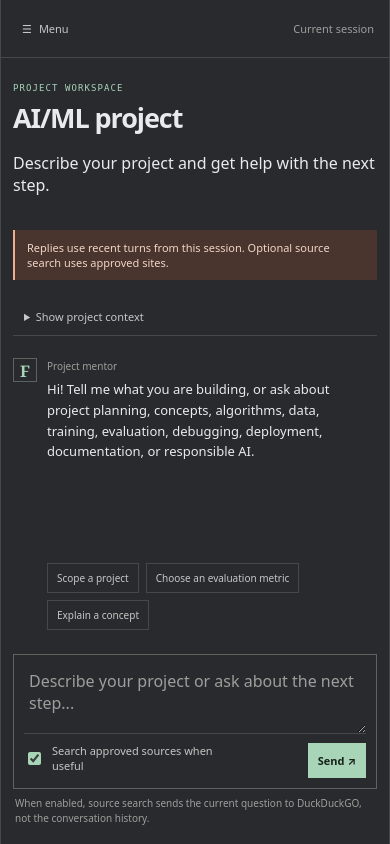
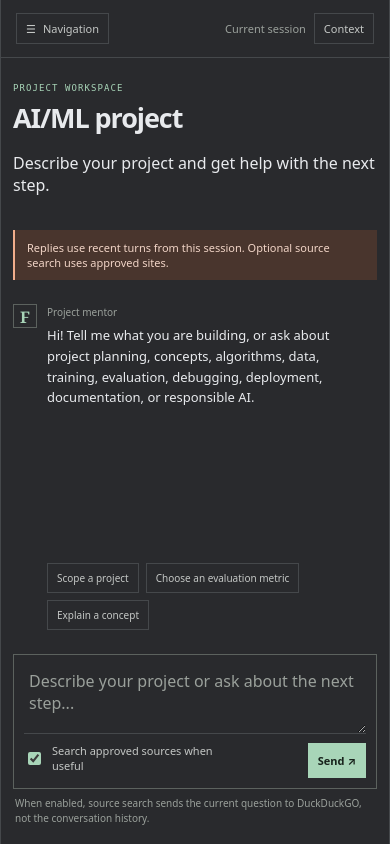
Before and after one commit to Shubh-Pi/ai-internship-projects, a Flask app: page / in a window 390 px wide. Run offline with Flask 3, Linux system fonts and the light colour scheme; data that the repository does not hold is empty.

Commit message:
Changed the layout of the chatbot website

```diff
--- a/AI-intern week 1/neural_network.py
+++ b/AI-intern week 1/neural_network.py
@@ -124,7 +124,7 @@ epochs_without_improvement = 0
 for epoch in range(MAX_EPOCHS):
     shuffled_training_rows = rng.permutation(X_train.shape[0])
 
-    for start in range(0, X_train.shape[0]):
+    for start in range(0, X_train.shape[0], BATCH_SIZE):
         batch_rows = shuffled_training_rows[start : start + BATCH_SIZE]
         batch_x = X_train[batch_rows]
         batch_y = y_train[batch_rows]
--- a/AI-intern week 2/AI_chatbot/app.py
+++ b/AI-intern week 2/AI_chatbot/app.py
@@ -11,7 +11,7 @@ import requests
 from bs4 import BeautifulSoup
 from flask import Flask, jsonify, render_template, request, session
 
-APP_NAME = "Fieldnote | AI/ML Project Mentor"
+APP_NAME = "AI/ML Project Mentor"
 OLLAMA_URL = os.environ.get("OLLAMA_URL", "http://127.0.0.1:11434/api/chat")
 OLLAMA_MODEL = os.environ.get("OLLAMA_MODEL", "qwen3:4b-instruct")
 SESSION_TIMEOUT_SECONDS = 30 * 60
--- a/AI-intern week 2/AI_chatbot/static/app.js
+++ b/AI-intern week 2/AI_chatbot/static/app.js
@@ -144,20 +144,32 @@ document.querySelectorAll("[data-prompt]").forEach((button) => {
     });
 });
 
-// 7. Mobile navigation
+// 7. Toggle the navigation and project context panels
 
-const sidebar = document.getElementById("sidebar");
 const menuToggle = document.getElementById("menuToggle");
+const contextToggle = document.getElementById("contextToggle");
+const appShell = document.querySelector(".app-shell");
 
 menuToggle.addEventListener("click", () => {
-    const open = sidebar.classList.toggle("open");
+    const open = appShell.classList.toggle("show-left");
     menuToggle.setAttribute("aria-expanded", String(open));
 });
 
 document.getElementById("sidebarClose").addEventListener("click", () => {
-    sidebar.classList.remove("open");
+    appShell.classList.remove("show-left");
     menuToggle.setAttribute("aria-expanded", "false");
     menuToggle.focus();
+});
+
+contextToggle.addEventListener("click", () => {
+    const open = appShell.classList.toggle("show-right");
+    contextToggle.setAttribute("aria-expanded", String(open));
+});
+
+document.getElementById("contextClose").addEventListener("click", () => {
+    appShell.classList.remove("show-right");
+    contextToggle.setAttribute("aria-expanded", "false");
+    contextToggle.focus();
 });
 
 // 8. Keyboard shortcut and initial load
--- a/AI-intern week 2/AI_chatbot/static/style.css
+++ b/AI-intern week 2/AI_chatbot/static/style.css
@@ -24,18 +24,25 @@ button {color: inherit; cursor: pointer; }
 a { color: inherit; text-decoration: none; }
 :focus-visible { outline: 3px solid var(--focus); outline-offset: 3px; }
 
-/* 2. Three-column app layout */
+/* 2. Toggleable app sidebars and workspace */
 .app-shell {
     display: grid;
-    grid-template-columns: 236px minmax(0, 1fr) 276px;
+    grid-template-columns: minmax(0, 1fr);
     min-height: 100vh;
     max-width: 1680px;
     border-inline: 1px solid var(--line);
     background: var(--surface);
 }
 
-.sidebar{
-    display: flex;
+.app-shell.show-left { grid-template-columns: 236px minmax(0, 1fr); }
+.app-shell.show-right { grid-template-columns: minmax(0, 1fr) 276px; }
+.app-shell.show-left.show-right {
+    grid-template-columns: 236px minmax(0, 1fr) 276px;
+}
+.sidebar, .context-rail, .context-mobile { display: none; }
+.app-shell.show-left .sidebar { display: flex; }
+.app-shell.show-right .context-rail { display: block; }
+.sidebar {
     min-height: 100vh;
     flex-direction: column;
     padding: 24px 16px 18px;
@@ -118,10 +125,21 @@ a { color: inherit; text-decoration: none; }
     padding: 0 28px;
     border-bottom: 1px solid var(--line);
 }
+.topbar-start, .topbar-end { display: flex; align-items: center; gap: 16px; }
 .crumbs { display: flex; align-items: center; gap: 10px; color: var(--faint); font-size: 12px; }
 .crumbs strong { color: var(--soft); }
 .session-tag { color: var(--faint); font-size: 11px; }
-.mobile-menu { display: none; }
+.mobile-menu, .panel-toggle {
+    display: inline-flex;
+    align-items: center;
+    gap: 7px;
+    padding: 7px 9px;
+    border: 1px solid var(--line);
+    background: transparent;
+    color: var(--soft);
+    font-size: 11px;
+}
+.mobile-menu:hover, .panel-toggle:hover { border-color: var(--accent); }
 .conversation-wrap {
     display: flex;
     width: 100%;
@@ -213,27 +231,41 @@ textarea::placeholder { color: var(--faint); }
 
 /* 6. Responsive layout */
 @media (max-width: 1120px){
-    .app-shell { grid-template-columns: 218px minmax(0, 1fr); }
+    .app-shell { grid-template-columns: minmax(0, 1fr); }
+    .app-shell.show-left { grid-template-columns: 218px minmax(0, 1fr); }
+    .app-shell.show-right { grid-template-columns: minmax(0, 1fr) 260px; }
+    .app-shell.show-left.show-right {
+        grid-template-columns: 218px minmax(0, 1fr) 260px;
+    }
     .context-rail { display: none; }
-    .context-mobile {display: block; margin: 0 0 16px; border-bottom: 1px solid var(--line); }
-    .context-mobile summary { padding: 11px; color: var(--soft); font-size: 11px; cursor: pointer; }
-    .mobile-context-body { padding: 0 0 13px; color: var(--faint); font-size: 11px; }
+    .context-mobile { display: none; }
+    .app-shell.show-right .context-rail { display: block; }
 }
 
 @media (max-width: 720px) {
     .app-shell { display: block; }
     .sidebar {
-        display: none;
         position: fixed;
         inset: 0 auto 0 0;
         z-index: 20;
         width: min(290px, 84vw);
         box-shadow: 0 18px 44px #0009;
     }
-    .sidebar.open { display: flex; }
+    .app-shell.show-left .sidebar { display: flex; }
+    .context-rail {
+        position: fixed;
+        inset: 0 0 0 auto;
+        z-index: 20;
+        width: min(320px, 88vw);
+        overflow-y: auto;
+        background: var(--surface);
+        box-shadow: 0 18px 44px #0009;
+    }
+    .app-shell.show-right .context-rail { display: block; }
     .sidebar-close { display: inline-flex; min-width: 36px; min-height:36px; justify-content: center; align-items: center; border: 1px solid var(--line); background: transparent; }
     .topbar { min-height: 58px; padding: 0 15px; }
-    .mobile-menu { display: inline-flex; align-items: center; gap: 7px; border:0; background: none; color: var(--soft); font-size: 11px; }
+    .topbar-start, .topbar-end { gap: 8px; }
+    .mobile-menu, .panel-toggle { display: inline-flex; }
     .crumbs { display: none; }
     .session-tag { margin-left: auto; }
     .conversation-wrap { padding: 25px 16px 18px; }
--- a/AI-intern week 2/AI_chatbot/templates/index.html
+++ b/AI-intern week 2/AI_chatbot/templates/index.html
@@ -13,11 +13,10 @@
         <div class="app-shell">
             <nav class="sidebar" id="sidebar" aria-label="Main navigation">
             <div class="brad-row">
-                <a class="brand" href="#main" aria-label="="Fieldnote project mentor home">
+                <a class="brand" href="#main" aria-label=" project mentor home">
                     <span class="brand-mark" aria-hidden="true">F</span>
                     <span>
-                        <span class="brand-name">FIELDNOTE</span>
-                        <span class="brand-subtitle">AI/ML Project mentor</span>
+                        <span class="brand-name"><strong>AI/ML Project mentor</strong></span>
                     </span>
                 </a>
                 <button id="sidebarClose" class="sidebar-close" type="button"
@@ -54,15 +53,23 @@
 
             <main class="workspace" id="main">
                 <header class="topbar">
+                    <div class="topbar-start">
                         <button id="menuToggle" class="mobile-menu" type="button"
                                 aria-expanded="false" aria-controls="sidebar">
-                      <span aria-hidden="true">☰</span><span>Menu</span>
+                          <span aria-hidden="true">☰</span><span>Navigation</span>
                         </button>
                         <div class="crumbs">
-                        <span>Workspace</span><span aria-hidden="true"></span>
+                            <span>Workspace</span><span aria-hidden="true">/</span>
                             <strong>Project mentor</strong>
                         </div>
+                    </div>
+                    <div class="topbar-end">
                         <span class="session-tag">Current session</span>
+                        <button id="contextToggle" class="panel-toggle" type="button"
+                                aria-expanded="false" aria-controls="contextRail">
+                            Context
+                        </button>
+                    </div>
                 </header>
 
                 <section class="conversation-wrap" aria-labelledby="conversationTitle">
@@ -134,8 +141,12 @@
                 </section>
             </main>
 
-            <aside class="context-rail" aria-labelledby="contextTitle">
-                <div class="rail-header"><h2 id="contextTitle">Working context</h2></div>
+            <aside class="context-rail" id="contextRail" aria-labelledby="contextTitle">
+                <div class="rail-header">
+                    <h2 id="contextTitle">Working context</h2>
+                    <button id="contextClose" class="sidebar-close" type="button"
+                            aria-label="Close project context">x</button>
+                </div>
 
                 <section class="rail-section">
                     <p class="rail-kicker">YOur project</p>
```
Also changed, not shown: AI-intern week 1/chatbot.py (+37 -12 lines), 4 other files. Lines whose indentation alone changed are shown as unchanged.
